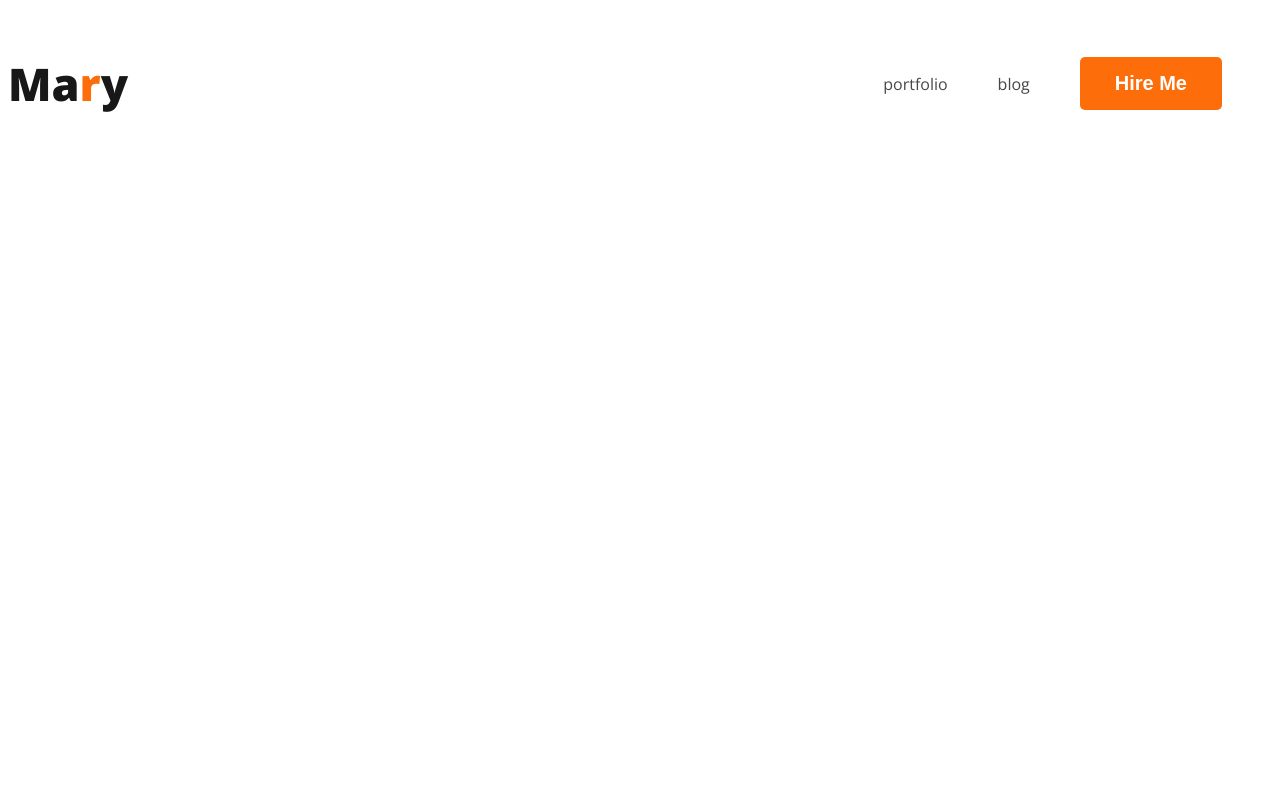
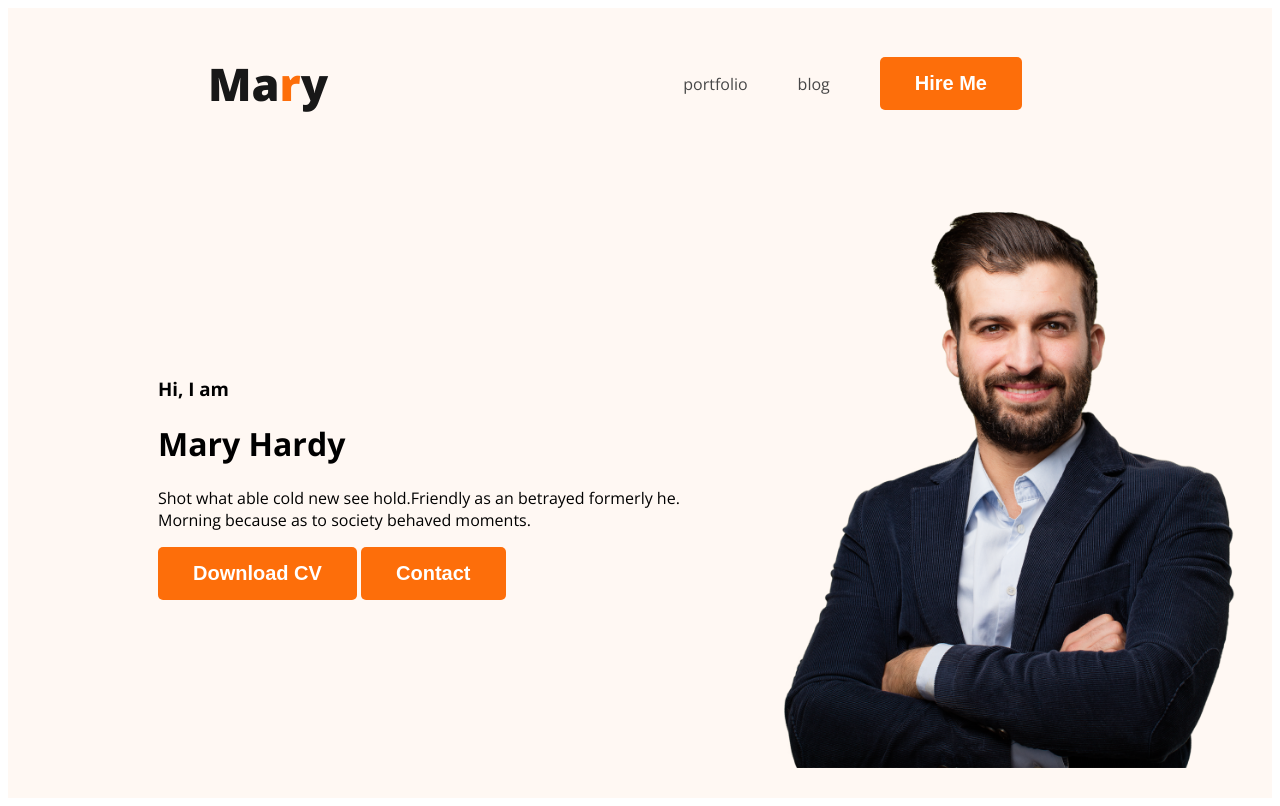
Before and after one commit to Dwanjtanmoy/developer-portfolio, a plain HTML site: page index.html in a window 1280 px wide. Drawn offline with nearby package versions, Linux system fonts and the light colour scheme.

Commit message:
added banner

```diff
--- a/index.html
+++ b/index.html
@@ -1,17 +1,19 @@
 <!DOCTYPE html>
 <html lang="en">
+
 <head>
     <meta charset="UTF-8">
     <meta name="viewport" content="width=device-width, initial-scale=1.0">
     <title>developer portfolio</title>
 
     <link rel="preconnect" href="https://fonts.googleapis.com">
-<link rel="preconnect" href="https://fonts.gstatic.com" crossorigin>
-<link href="https://fonts.googleapis.com/css2?family=Open+Sans:wght@400;700;800&display=swap" rel="stylesheet">
+    <link rel="preconnect" href="https://fonts.gstatic.com" crossorigin>
+    <link href="https://fonts.googleapis.com/css2?family=Open+Sans:wght@400;700;800&display=swap" rel="stylesheet">
     <link rel="stylesheet" href="styles/portfolio.css">
 </head>
+
 <body>
-    <header>
+    <header class="header">
         <nav>
             <h3 class="nav-title">Ma<span class="text-primary">r</span>y</h3>
             <ul>
@@ -20,7 +22,16 @@
                 <li><button class="btn-primary">Hire Me</button></li>
             </ul>
         </nav>
-
+        <div class="banner">
+            <div class="banner-content">
+                <h3 class="banner-greeting">Hi, I  am</h3>
+                <h1 class="banner-title">Mary Hardy</h1>
+                <p>Shot what able cold new see hold.Friendly as an betrayed formerly he. Morning because as to society behaved moments.</p>
+                <button class="btn-primary">Download CV</button>
+                <button class="btn-primary">Contact</button>
+            </div>
+            <img class="profile-picture" src="./images/hardy.png" alt="">
+        </div>
     </header>
     <main>
 
@@ -29,4 +40,5 @@
 
     </footer>
 </body>
+
 </html>
--- a/styles/portfolio.css
+++ b/styles/portfolio.css
@@ -22,6 +22,7 @@ nav {
     display: flex;
     justify-content: space-between;
     align-items: center;
+    margin: 0 200px;
 }
 
 .nav-title {
@@ -45,3 +46,17 @@ nav a {
     text-decoration: none;
     color: #474747;
 }
+
+/* header related style */
+.header {
+    background-color: #FFF8F3;
+    ;
+}
+.banner{
+    padding: 30px 30px 30px 150px ;
+    display: flex;
+    align-items: center;
+}
+.banner .profile-picture{
+    width: 500px;
+}
```
